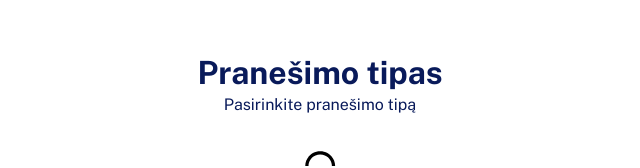
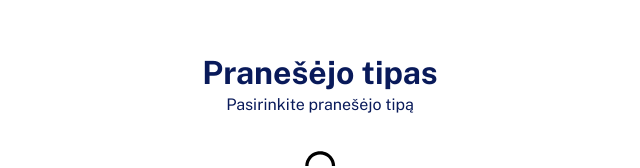
Before and after one commit to VMVT-DevHub/pranesimai-web, a React (Vite) app: page / in a window 1280 px wide. Shown: the part 226-394 px from the top of the page, without its empty margins (320-960 px from the left). Built offline with nearby package versions, Linux system fonts and the light colour scheme; no server answers.

Commit message:
small title changes, date field limit

```diff
--- a/src/components/fields/DatePicker.tsx
+++ b/src/components/fields/DatePicker.tsx
@@ -46,6 +46,7 @@ const DateField = ({
   const [inputValue, setInputValue] = useState('');
   const [isVisible, setIsVisible] = useState(true);
   const invisibleDivRef = useRef(null);
+  maxDate = maxDate ? maxDate : new Date();
 
   useEffect(() => {
     const checkVisibility = (entries) => {
--- a/src/components/fields/components/TextFieldInput.tsx
+++ b/src/components/fields/components/TextFieldInput.tsx
@@ -113,18 +113,22 @@ const StyledTextInput = styled.input<{
   ::-webkit-input-placeholder {
     color: ${({ theme, $selectedValue }) =>
       theme.colors.text.input + `${!$selectedValue ? '8F' : ''}`};
+    font-size: 1.4rem;
   }
   ::-moz-placeholder {
     color: ${({ theme, $selectedValue }) =>
       theme.colors.text.input + `${!$selectedValue ? '8F' : ''}`};
+    font-size: 1.4rem;
   }
   ::-ms-placeholder {
     color: ${({ theme, $selectedValue }) =>
       theme.colors.text.input + `${!$selectedValue ? '8F' : ''}`};
+    font-size: 1.4rem;
   }
   ::placeholder {
     color: ${({ theme, $selectedValue }) =>
       theme.colors.text.input + `${!$selectedValue ? '8F' : ''}`};
+    font-size: 1.4rem;
   }
 `;
 
--- a/src/utils/texts.ts
+++ b/src/utils/texts.ts
@@ -1,5 +1,5 @@
 export const titles = {
-  surveyType: 'Pranešimo tipas',
+  surveyType: 'Pranešėjo tipas',
   authenticated: 'Autentifikuosiu save per  e. valdžios vartus',
   anonym: 'Nesutinku identifikuotis',
   report: 'Kokiu būdu pranešite?',
@@ -7,7 +7,7 @@ export const titles = {
 };
 
 export const descriptions = {
-  surveyType: 'Pasirinkite pranešimo tipą',
+  surveyType: 'Pasirinkite pranešėjo tipą',
   authenticated:
     'Jūsų pranešimas bus nagrinėjamas ir informuosime apie įvykio nagrinėjimo eigą ir priimtus sprendimus elektroniniu paštu.',
   anonym:
```
